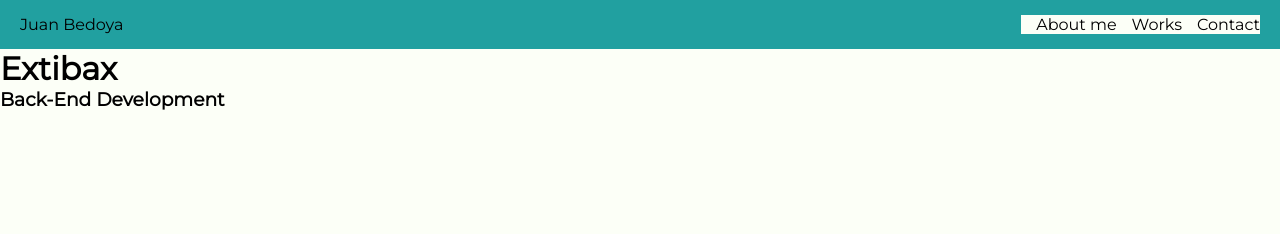
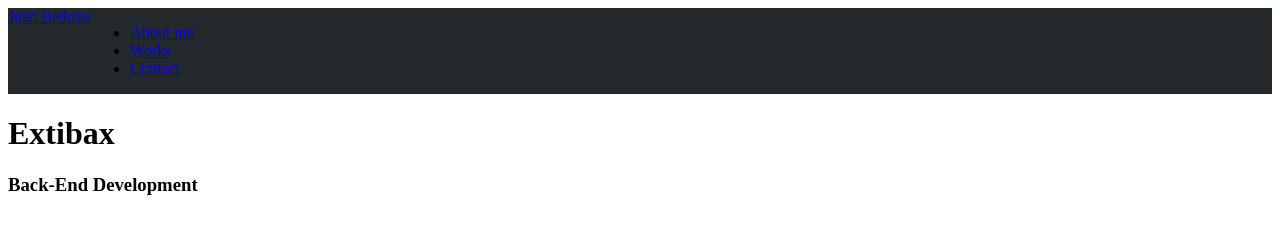
Before and after one commit to Extibax/Front-End, a plain HTML site: page mispracticas/Practica1/index.html in a window 1280 px wide. Drawn offline with Linux system fonts and the light colour scheme.

Commit message:
New Practice

```diff
--- a/mispracticas/Practica1/style.css
+++ b/mispracticas/Practica1/style.css
@@ -1,50 +1,10 @@
-* {
-    padding: 0;
-    margin: 0;
-    box-sizing: border-box;
-}
+
 
 body {
-    font-family: 'Montserrat', sans-serif;
-    background-color: #FCFFF7;
-    color: #000;
+    background: #FFF;
 }
 
 header {
-    background: #21A0A0;
+    background: #24292E;
     display: flex;
-    justify-content: space-between;
-    align-items: center;
 }
-
-header .logo {
-    padding: 15px 20px;
-}
-
-header .logo a {
-    text-decoration: none;
-    color: #000;
-}
-
-header .menu {
-    padding: 15px 20px;
-}
-
-header .menu ul {
-    list-style-type: none;
-    display: flex;
-    flex-direction: row;
-}
-
-header .menu ul li {
-    background: #000
-}
-
-header .menu ul li a {
-    color: #000;
-    display: block;
-    height: 100%;
-    background: #FCFFF7;
-    padding-left: 15px;
-    text-decoration: none;
-}
```
Also changed, not shown: mispracticas/Practica1/index.html (indentation only).
